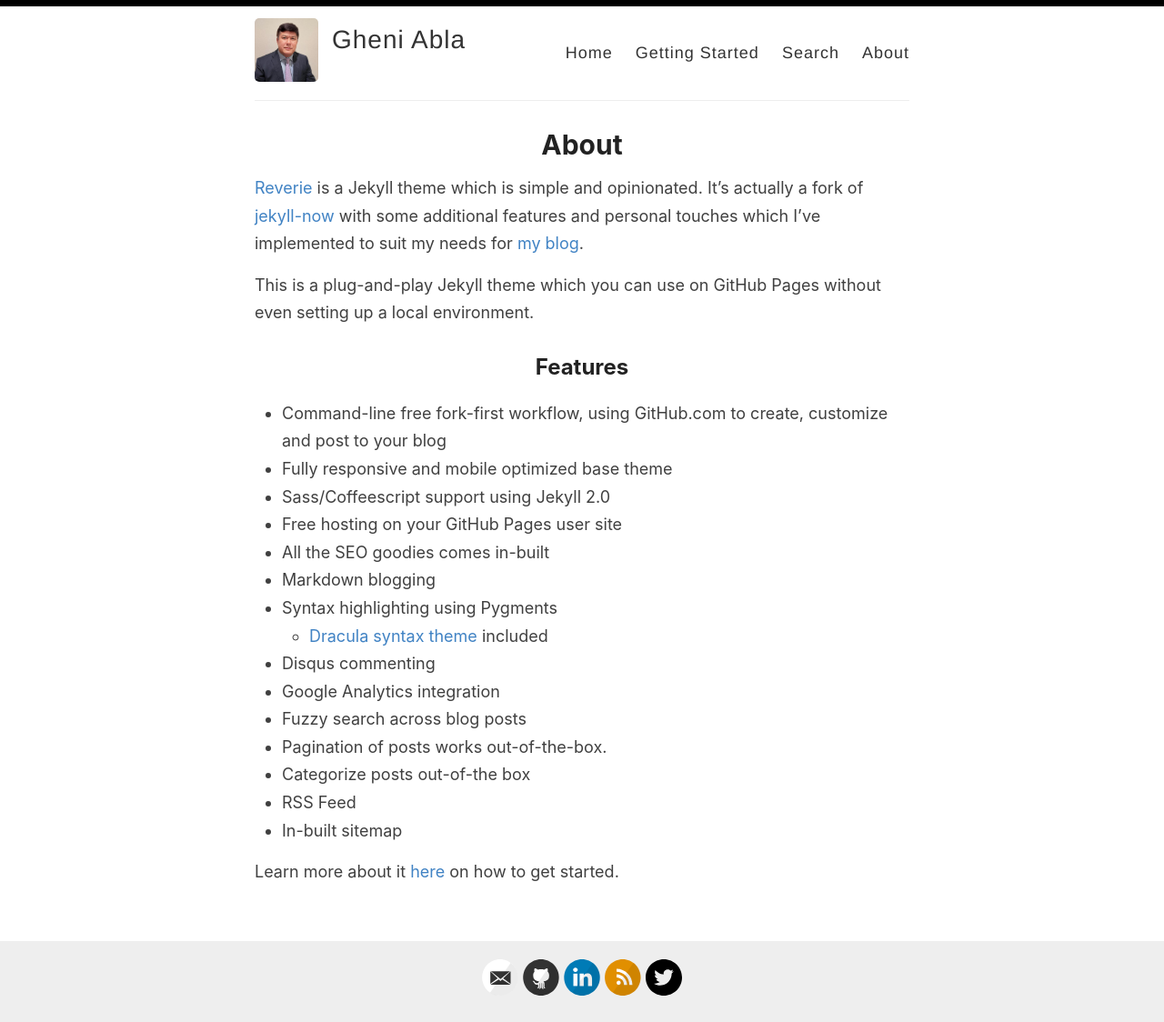
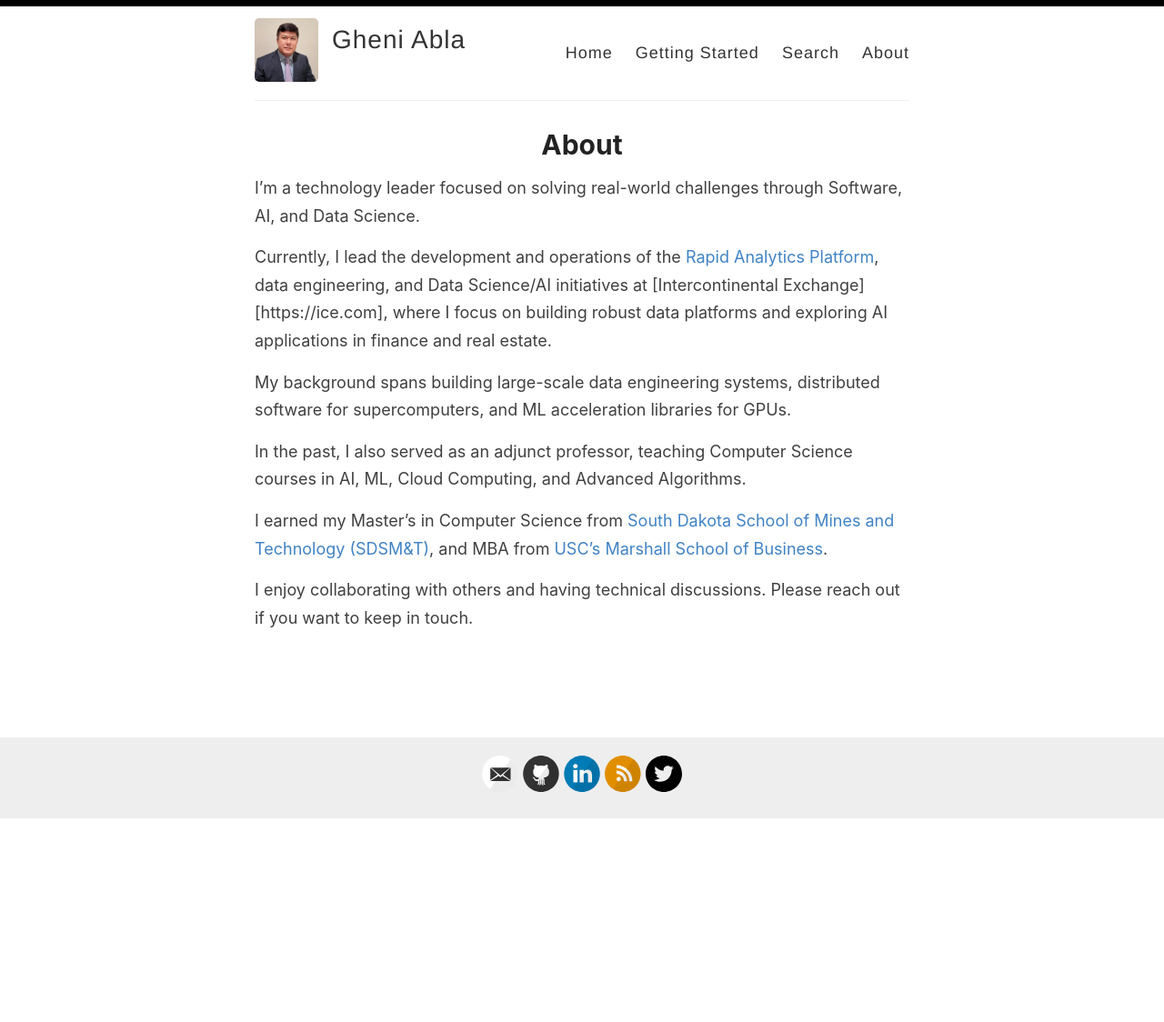
Before and after one commit to gheniabla/gheniabla.github.io, a Jekyll site: the page built from _pages/about.md, in a window 1280 px wide. Shown: the whole page at 91% size. Built offline with Jekyll 4.4.1, drawn with Linux system fonts in a browser that asks for light colours; after the commit the page ends 901 px from its top, so only the background shows below that.

Commit message:
Update about.md

```diff
--- a/_pages/about.md
+++ b/_pages/about.md
@@ -4,26 +4,14 @@
 permalink: /about/
 ---
 
-[Reverie](https://github.com/amitmerchant1990/reverie) is a Jekyll theme which is simple and opinionated. It's actually a fork of [jekyll-now](https://github.com/barryclark/jekyll-now) with some additional features and personal touches which I've implemented to suit my needs for [my blog](https://www.amitmerchant.com).
+I'm a technology leader focused on solving real-world challenges through Software, AI, and Data Science.
 
-This is a plug-and-play Jekyll theme which you can use on GitHub Pages without even setting up a local environment.
+Currently, I lead the development and operations of the [Rapid Analytics Platform](https://rap.bkicloud.com), data engineering, and Data Science/AI initiatives at [Intercontinental Exchange] [https://ice.com], where I focus on building robust data platforms and exploring AI applications in finance and real estate.
 
-## Features
+My background spans building large-scale data engineering systems, distributed software for supercomputers, and ML acceleration libraries for GPUs.
 
-- Command-line free fork-first workflow, using GitHub.com to create, customize and post to your blog
-- Fully responsive and mobile optimized base theme
-- Sass/Coffeescript support using Jekyll 2.0
-- Free hosting on your GitHub Pages user site
-- All the SEO goodies comes in-built
-- Markdown blogging
-- Syntax highlighting using Pygments
-    - [Dracula syntax theme](https://draculatheme.com/) included
-- Disqus commenting
-- Google Analytics integration
-- Fuzzy search across blog posts
-- Pagination of posts works out-of-the-box.
-- Categorize posts out-of-the box
-- RSS Feed
-- In-built sitemap
+In the past, I also served as an adjunct professor, teaching Computer Science courses in AI, ML, Cloud Computing, and Advanced Algorithms.
 
-Learn more about it [here](https://github.com/amitmerchant1990/reverie) on how to get started.
+I earned my Master's in Computer Science from [South Dakota School of Mines and Technology (SDSM&T)](https://www.sdsmt.edu/index.html), and MBA from [USC's Marshall School of Business](https://www.marshall.usc.edu/).
+
+I enjoy collaborating with others and having technical discussions. Please reach out if you want to keep in touch.
```
